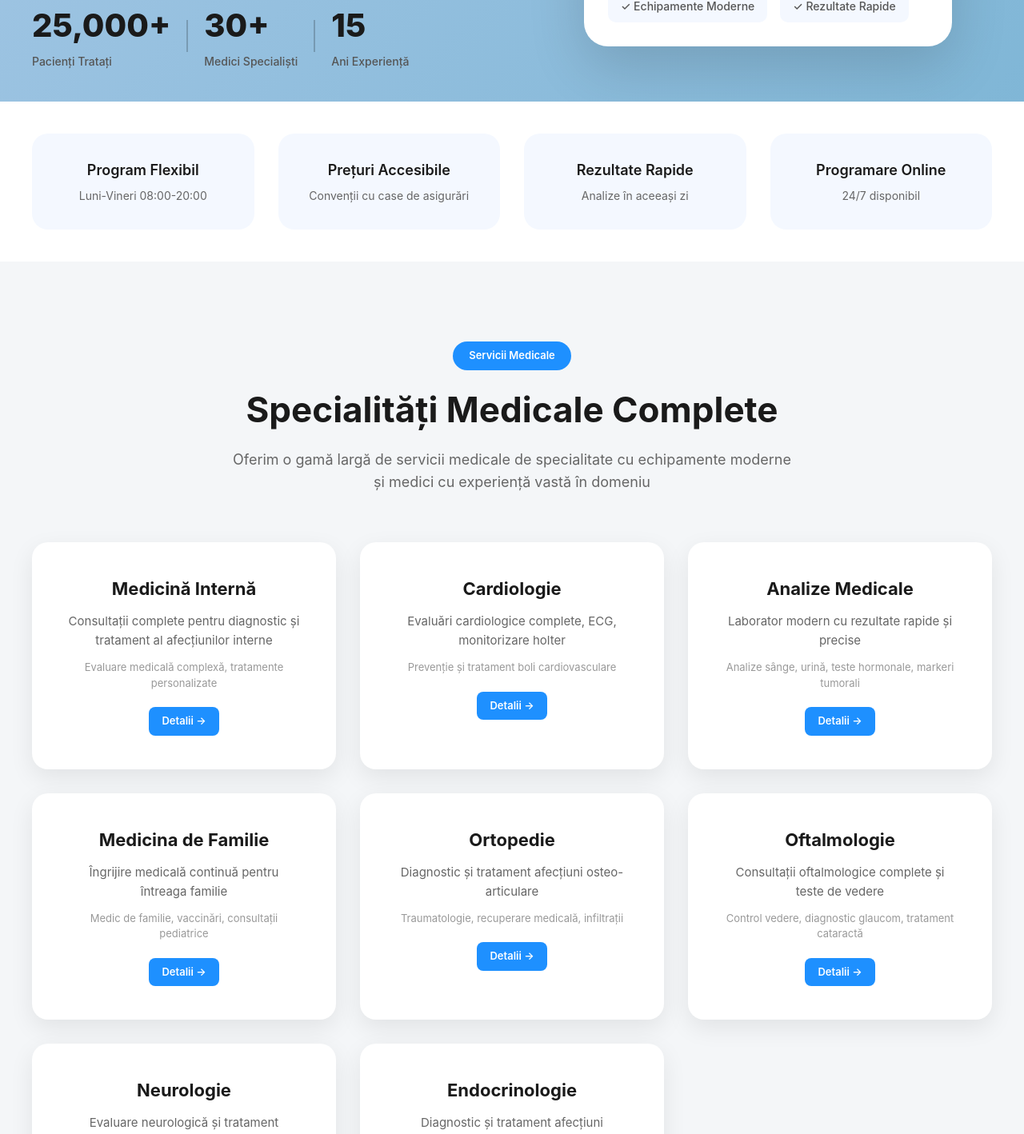
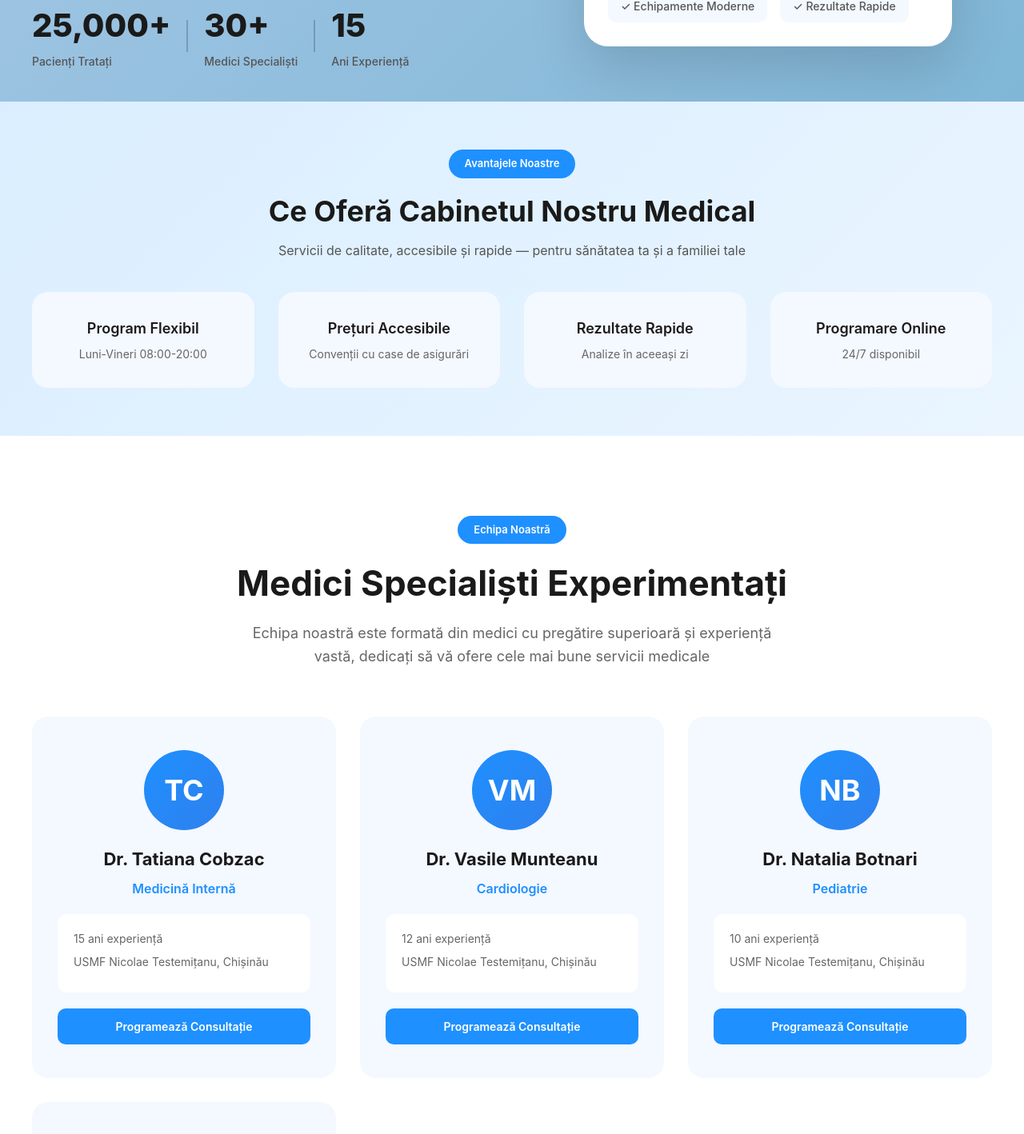
Before and after one commit to Victor-Sirbu/Tweb, a React (Vite) app in the folder client/: page / in a window 1280 px wide. Shown: the part 633-2051 px from the top of the page at 80% size. Built offline with nearby package versions, Linux system fonts and the light colour scheme.

Commit message:
Editare pagina homepage

```diff
--- a/client/src/components/HomePage/HomePage.css
+++ b/client/src/components/HomePage/HomePage.css
@@ -314,11 +314,41 @@
 }
 
 .features-section {
-    background: white;
-    padding: 40px;
+    background: linear-gradient(135deg, #daeeff, #eaf5ff);
+    padding: 60px 40px;
     margin-top: -40px;
     position: relative;
     z-index: 10;
+}
+
+.features-header {
+    text-align: center;
+    margin-bottom: 40px;
+}
+
+.features-label {
+    display: inline-block;
+    background: #1e90ff;
+    color: white;
+    padding: 8px 20px;
+    border-radius: 20px;
+    font-size: 13px;
+    font-weight: 600;
+    margin-bottom: 14px;
+}
+
+.features-title {
+    font-size: 36px;
+    font-weight: 700;
+    color: #1a1a1a;
+    margin-bottom: 10px;
+}
+
+.features-subtitle {
+    font-size: 16px;
+    color: #555;
+    max-width: 600px;
+    margin: 0 auto;
 }
 
 .features-container {
@@ -759,7 +789,8 @@
     padding: 18px 40px;
     background: white;
     color: #1e90ff;
-    border: 2px solid #1e90ff;;
+    border: 2px solid #1e90ff;
+    ;
     border-radius: 12px;
     font-size: 16px;
     font-weight: 600;
@@ -782,7 +813,8 @@
     padding: 18px 40px;
     background: white;
     color: #1e90ff;
-    border: 2px solid #1e90ff;;
+    border: 2px solid #1e90ff;
+    ;
     border-radius: 12px;
     font-size: 16px;
     font-weight: 600;
@@ -845,8 +877,7 @@
     margin-bottom: 40px;
 }
 
-.footer-section {
-}
+.footer-section {}
 
 .footer-logo {
     display: flex;
--- a/client/src/components/HomePage/HomePage.tsx
+++ b/client/src/components/HomePage/HomePage.tsx
@@ -4,48 +4,7 @@ import { useState } from "react";
 const HomePage = () => {
     const [menuOpen, setMenuOpen] = useState(false);
 
-    const services = [
-        {
-            title: "Medicină Internă",
-            description: "Consultații complete pentru diagnostic și tratament al afecțiunilor interne",
-            details: "Evaluare medicală complexă, tratamente personalizate"
-        },
-        {
-            title: "Cardiologie",
-            description: "Evaluări cardiologice complete, ECG, monitorizare holter",
-            details: "Prevenție și tratament boli cardiovasculare"
-        },
-        {
-            title: "Analize Medicale",
-            description: "Laborator modern cu rezultate rapide și precise",
-            details: "Analize sânge, urină, teste hormonale, markeri tumorali"
-        },
-        {
-            title: "Medicina de Familie",
-            description: "Îngrijire medicală continuă pentru întreaga familie",
-            details: "Medic de familie, vaccinări, consultații pediatrice"
-        },
-        {
-            title: "Ortopedie",
-            description: "Diagnostic și tratament afecțiuni osteo-articulare",
-            details: "Traumatologie, recuperare medicală, infiltrații"
-        },
-        {
-            title: "Oftalmologie",
-            description: "Consultații oftalmologice complete și teste de vedere",
-            details: "Control vedere, diagnostic glaucom, tratament cataractă"
-        },
-        {
-            title: "Neurologie",
-            description: "Evaluare neurologică și tratament afecțiuni neurologice",
-            details: "Migrene, vertij, neuropatii, AVC"
-        },
-        {
-            title: "Endocrinologie",
-            description: "Diagnostic și tratament afecțiuni hormonale",
-            details: "Diabet, tiroidă, tulburări metabolice"
-        }
-    ];
+
 
     const doctors = [
         {
@@ -133,7 +92,7 @@ const HomePage = () => {
 
                     <ul className={`navbar-menu ${menuOpen ? 'active' : ''}`}>
                         <li><a href="#acasa">Acasă</a></li>
-                        <li><a href="#servicii">Servicii</a></li>
+                        <li><a href="/services">Servicii</a></li>
                         <li><a href="#echipa">Echipa</a></li>
                         <li><a href="#testimoniale">Testimoniale</a></li>
                         <li><a href="#contact">Contact</a></li>
@@ -202,6 +161,13 @@ const HomePage = () => {
 
 
             <section className="features-section">
+                <div className="features-header">
+                    <span className="features-label">Avantajele Noastre</span>
+                    <h2 className="features-title">Ce Oferă Cabinetul Nostru Medical</h2>
+                    <p className="features-subtitle">
+                        Servicii de calitate, accesibile și rapide — pentru sănătatea ta și a familiei tale
+                    </p>
+                </div>
                 <div className="features-container">
                     <div className="feature-box">
                         <h3>Program Flexibil</h3>
@@ -223,28 +189,7 @@ const HomePage = () => {
             </section>
 
 
-            <section id="servicii" className="services-section">
-                <div className="section-container">
-                    <div className="section-header">
-                        <span className="section-badge">Servicii Medicale</span>
-                        <h2 className="section-title">Specialități Medicale Complete</h2>
-                        <p className="section-subtitle">
-                            Oferim o gamă largă de servicii medicale de specialitate cu echipamente moderne
-                            și medici cu experiență vastă în domeniu
-                        </p>
-                    </div>
-                    <div className="services-grid">
-                        {services.map((service, index) => (
-                            <div key={index} className="service-card">
-                                <h3 className="service-title">{service.title}</h3>
-                                <p className="service-description">{service.description}</p>
-                                <p className="service-details">{service.details}</p>
-                                <button className="service-btn">Detalii →</button>
-                            </div>
-                        ))}
-                    </div>
-                </div>
-            </section>
+
 
 
             <section id="echipa" className="team-section">
@@ -389,13 +334,13 @@ const HomePage = () => {
                         <div className="footer-social">
                             <a href="https://facebook.com" target="_blank" rel="noopener noreferrer" className="social-link">
                                 <svg xmlns="http://www.w3.org/2000/svg" width="24" height="24" viewBox="0 0 24 24" fill="currentColor">
-                                    <path d="M24 12.073c0-6.627-5.373-12-12-12s-12 5.373-12 12c0 5.99 4.388 10.954 10.125 11.854v-8.385H7.078v-3.47h3.047V9.43c0-3.007 1.792-4.669 4.533-4.669 1.312 0 2.686.235 2.686.235v2.953H15.83c-1.491 0-1.956.925-1.956 1.874v2.25h3.328l-.532 3.47h-2.796v8.385C19.612 23.027 24 18.062 24 12.073z"/>
+                                    <path d="M24 12.073c0-6.627-5.373-12-12-12s-12 5.373-12 12c0 5.99 4.388 10.954 10.125 11.854v-8.385H7.078v-3.47h3.047V9.43c0-3.007 1.792-4.669 4.533-4.669 1.312 0 2.686.235 2.686.235v2.953H15.83c-1.491 0-1.956.925-1.956 1.874v2.25h3.328l-.532 3.47h-2.796v8.385C19.612 23.027 24 18.062 24 12.073z" />
                                 </svg>
                                 <span>Facebook</span>
                             </a>
                             <a href="https://instagram.com" target="_blank" rel="noopener noreferrer" className="social-link">
                                 <svg xmlns="http://www.w3.org/2000/svg" width="24" height="24" viewBox="0 0 24 24" fill="currentColor">
-                                    <path d="M12 2.163c3.204 0 3.584.012 4.85.07 3.252.148 4.771 1.691 4.919 4.919.058 1.265.069 1.645.069 4.849 0 3.205-.012 3.584-.069 4.849-.149 3.225-1.664 4.771-4.919 4.919-1.266.058-1.644.07-4.85.07-3.204 0-3.584-.012-4.849-.07-3.26-.149-4.771-1.699-4.919-4.92-.058-1.265-.07-1.644-.07-4.849 0-3.204.013-3.583.07-4.849.149-3.227 1.664-4.771 4.919-4.919 1.266-.057 1.645-.069 4.849-.069zm0-2.163c-3.259 0-3.667.014-4.947.072-4.358.2-6.78 2.618-6.98 6.98-.059 1.281-.073 1.689-.073 4.948 0 3.259.014 3.668.072 4.948.2 4.358 2.618 6.78 6.98 6.98 1.281.058 1.689.072 4.948.072 3.259 0 3.668-.014 4.948-.072 4.354-.2 6.782-2.618 6.979-6.98.059-1.28.073-1.689.073-4.948 0-3.259-.014-3.667-.072-4.947-.196-4.354-2.617-6.78-6.979-6.98-1.281-.059-1.69-.073-4.949-.073zm0 5.838c-3.403 0-6.162 2.759-6.162 6.162s2.759 6.163 6.162 6.163 6.162-2.759 6.162-6.163c0-3.403-2.759-6.162-6.162-6.162zm0 10.162c-2.209 0-4-1.79-4-4 0-2.209 1.791-4 4-4s4 1.791 4 4c0 2.21-1.791 4-4 4zm6.406-11.845c-.796 0-1.441.645-1.441 1.44s.645 1.44 1.441 1.44c.795 0 1.439-.645 1.439-1.44s-.644-1.44-1.439-1.44z"/>
+                                    <path d="M12 2.163c3.204 0 3.584.012 4.85.07 3.252.148 4.771 1.691 4.919 4.919.058 1.265.069 1.645.069 4.849 0 3.205-.012 3.584-.069 4.849-.149 3.225-1.664 4.771-4.919 4.919-1.266.058-1.644.07-4.85.07-3.204 0-3.584-.012-4.849-.07-3.26-.149-4.771-1.699-4.919-4.92-.058-1.265-.07-1.644-.07-4.849 0-3.204.013-3.583.07-4.849.149-3.227 1.664-4.771 4.919-4.919 1.266-.057 1.645-.069 4.849-.069zm0-2.163c-3.259 0-3.667.014-4.947.072-4.358.2-6.78 2.618-6.98 6.98-.059 1.281-.073 1.689-.073 4.948 0 3.259.014 3.668.072 4.948.2 4.358 2.618 6.78 6.98 6.98 1.281.058 1.689.072 4.948.072 3.259 0 3.668-.014 4.948-.072 4.354-.2 6.782-2.618 6.979-6.98.059-1.28.073-1.689.073-4.948 0-3.259-.014-3.667-.072-4.947-.196-4.354-2.617-6.78-6.979-6.98-1.281-.059-1.69-.073-4.949-.073zm0 5.838c-3.403 0-6.162 2.759-6.162 6.162s2.759 6.163 6.162 6.163 6.162-2.759 6.162-6.163c0-3.403-2.759-6.162-6.162-6.162zm0 10.162c-2.209 0-4-1.79-4-4 0-2.209 1.791-4 4-4s4 1.791 4 4c0 2.21-1.791 4-4 4zm6.406-11.845c-.796 0-1.441.645-1.441 1.44s.645 1.44 1.441 1.44c.795 0 1.439-.645 1.439-1.44s-.644-1.44-1.439-1.44z" />
                                 </svg>
                                 <span>Instagram</span>
                             </a>
@@ -405,7 +350,7 @@ const HomePage = () => {
                     <div className="footer-section">
                         <h3 className="footer-title">Link-uri Rapide</h3>
                         <ul className="footer-links">
-                            <li><a href="#servicii">Servicii Medicale</a></li>
+                            <li><a href="/services">Servicii Medicale</a></li>
                             <li><a href="#echipa">Echipa Noastră</a></li>
                             <li><a href="#testimoniale">Testimoniale</a></li>
                             <li><a href="#">Prețuri</a></li>
```
